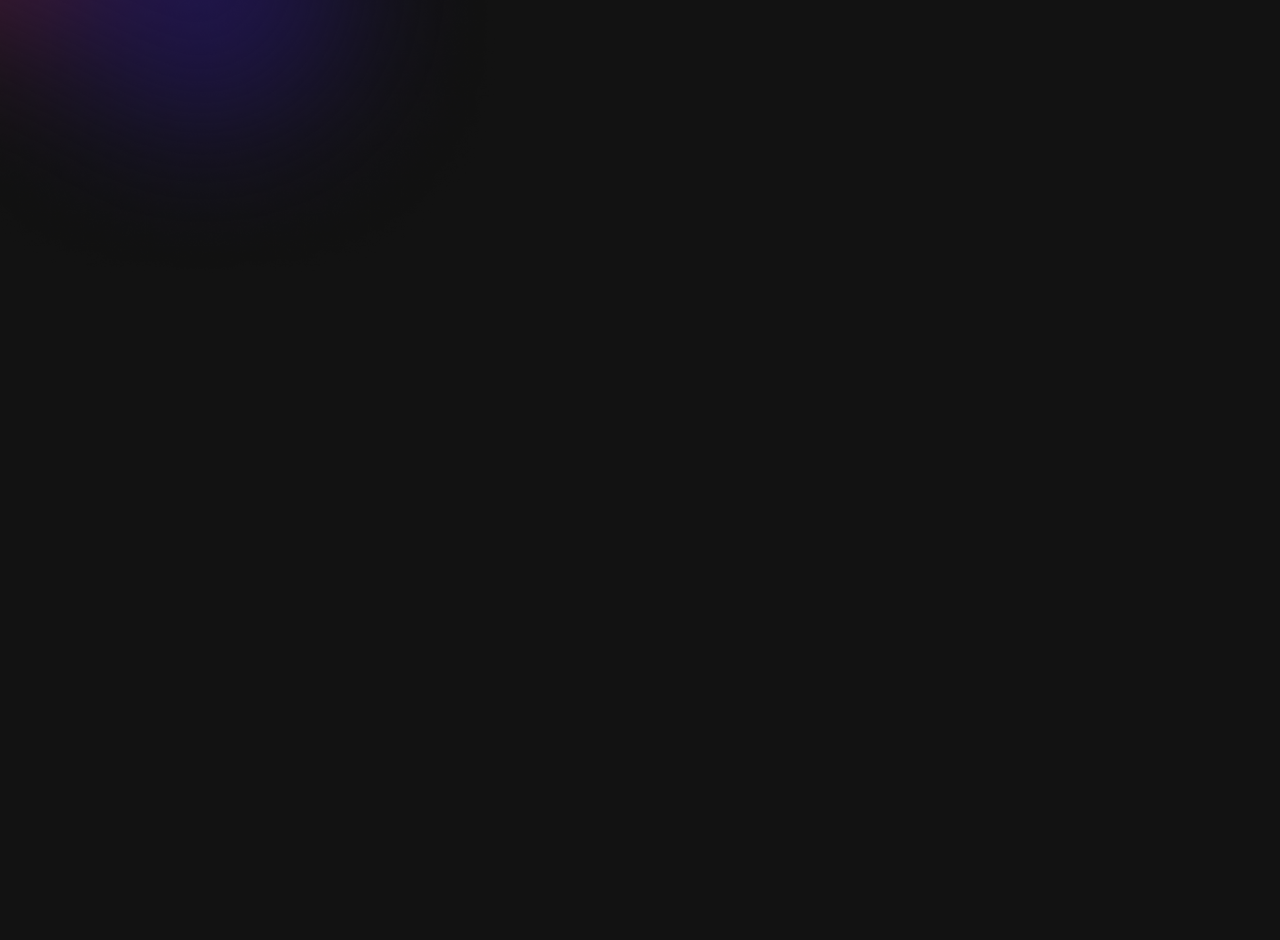
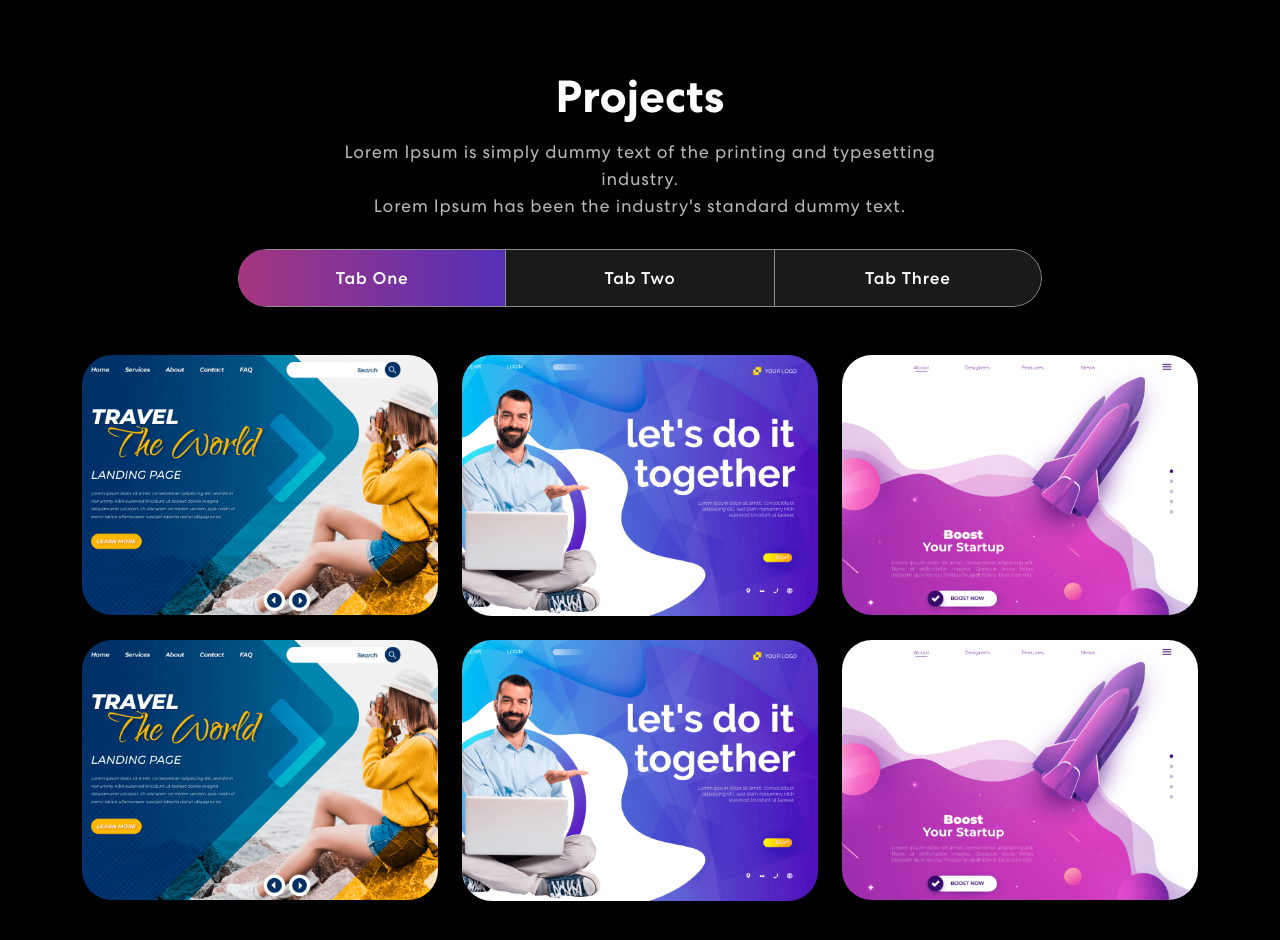
Before and after one commit to KeoFoxy/miko-lab, a React (Create React App) app: page / in a window 1280 px wide. Shown: the part 1340-2280 px from the top of the page. Before the commit the page ends 1630 px from the top, so only its background shows below. Built offline with nearby package versions, Linux system fonts and the light colour scheme.

Commit message:
Projects section completed

```diff
--- a/src/App.js
+++ b/src/App.js
@@ -4,6 +4,7 @@
 import { NavBar } from './components/NavBar.js'
 import { Banner } from './components/Banner.js'
 import { Skills } from './components/Skills'
+import { Projects} from './components/Projects'
 import 'bootstrap/dist/css/bootstrap.min.css';
 
 function App() {
@@ -12,6 +13,7 @@
       <NavBar/>
       <Banner />
       <Skills />
+      <Projects />
     </div>
   );
 }
--- /dev/null
+++ b/src/components/ProjectCards.js
@@ -0,0 +1,15 @@
+import { Col } from "react-bootstrap";
+
+export const ProjectCards = ({ title, description, imgUrl }) => {
+  return (
+    <Col size={12} sm={6} md={4}>
+      <div className="proj-imgbx">
+        <img src={imgUrl} />
+        <div className="proj-txtx">
+          <h4>{title}</h4>
+          <span>{description}</span>
+        </div>
+      </div>
+    </Col>
+  )
+}
--- /dev/null
+++ b/src/components/Projects.js
@@ -0,0 +1,88 @@
+import { Container, Row, Col, Tab } from "react-bootstrap"
+import { ProjectCards } from "./ProjectCards"
+import Nav from 'react-bootstrap/Nav'
+import colorSharp2 from '../assets/img/color-sharp2.png'
+import projImg1 from '../assets/img/project-img1.png'
+import projImg2 from '../assets/img/project-img2.png'
+import projImg3 from '../assets/img/project-img3.png'
+
+export const Projects = () =>{
+
+    const projects = [
+        {
+            title: "Business Startup",
+            description: "Design & Development",
+            imgUrl: projImg1,
+          },
+          {
+            title: "Business Startup",
+            description: "Design & Development",
+            imgUrl: projImg2,
+          },
+          {
+            title: "Business Startup",
+            description: "Design & Development",
+            imgUrl: projImg3,
+          },
+          {
+            title: "Business Startup",
+            description: "Design & Development",
+            imgUrl: projImg1,
+          },
+          {
+            title: "Business Startup",
+            description: "Design & Development",
+            imgUrl: projImg2,
+          },
+          {
+            title: "Business Startup",
+            description: "Design & Development",
+            imgUrl: projImg3,
+          },
+    ]
+
+    return(
+        <section className="project" id="project">
+            <Container>
+                <Row>
+                    <Col>
+                    <h2>Projects</h2>
+                    <p>Lorem Ipsum is simply dummy text of the printing and typesetting industry.<br></br> Lorem Ipsum has been the industry's standard dummy text.</p>
+                    <Tab.Container id="projects-tabs" defaultActiveKey="first">
+                    <Nav variant="pills" className="nav-pills mb-5 justify-content-center align-items-center" id="pills-tab">
+                        <Nav.Item>
+                            <Nav.Link eventKey="first">Tab One</Nav.Link>
+                        </Nav.Item>
+                        <Nav.Item>
+                            <Nav.Link eventKey="second">Tab Two</Nav.Link>
+                        </Nav.Item>
+                        <Nav.Item>
+                            <Nav.Link eventKey="third">Tab Three</Nav.Link>
+                        </Nav.Item>
+                    </Nav>
+                    <Tab.Content>
+                        <Tab.Pane eventKey="first">
+                            <Row>
+                                {
+                                projects.map((project, index) => {
+                                    return(
+                                        <ProjectCards
+                                            key={index}
+                                            {...project}
+                                            />
+                                    )
+                                })
+                                }
+                            </Row>
+                        </Tab.Pane>
+                        <Tab.Pane eventKey="second">Loren Ipsum</Tab.Pane>
+                        <Tab.Pane eventKey="third">Loren Ipsum</Tab.Pane>
+                    </Tab.Content>
+                    </Tab.Container>
+                    </Col>
+                </Row>
+            </Container>
+            <img className="background-image-right" src={colorSharp2}/>
+        </section>
+    )
+}
```
